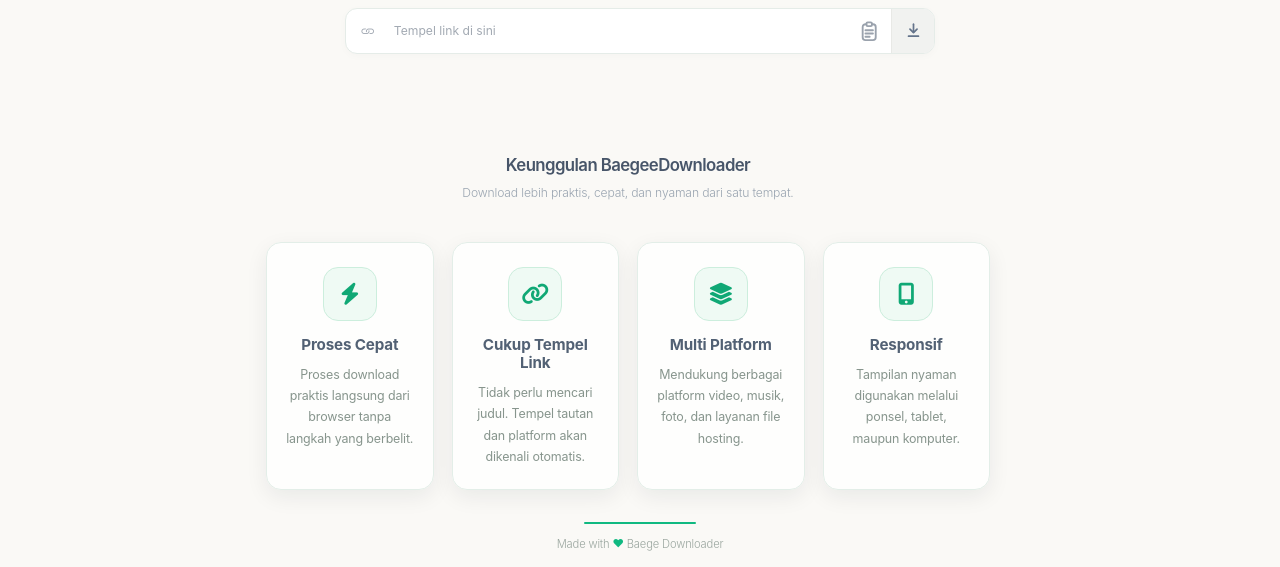
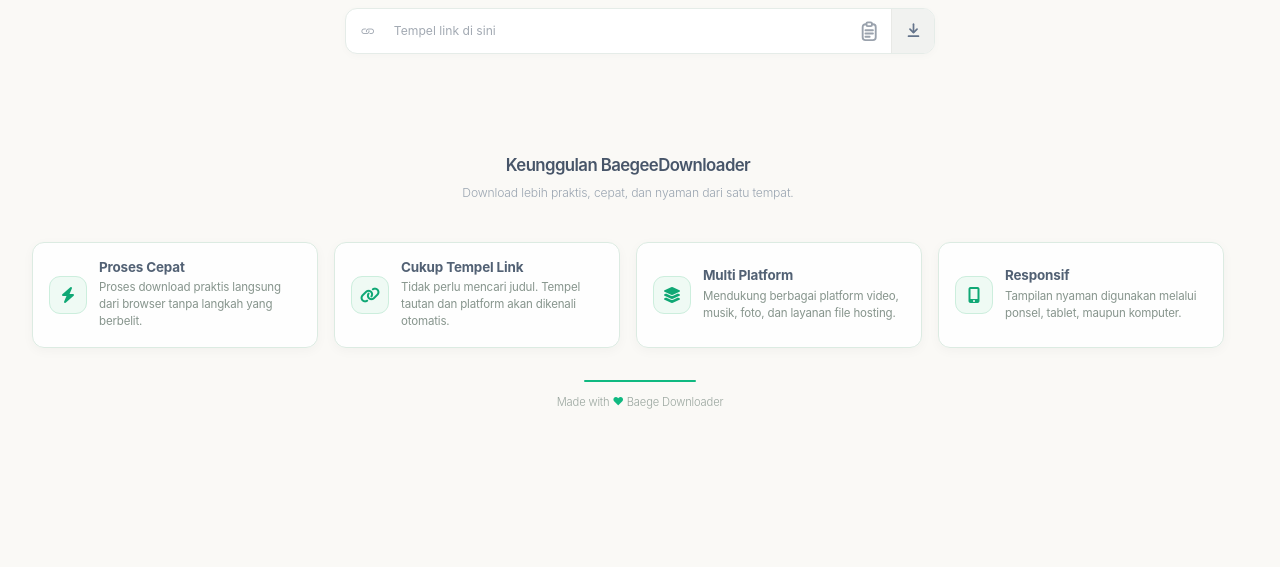
Before and after one commit to grabinet/baege, a website: page public/index.html in a window 1280 px wide. Shown: the part 398-965 px from the top of the page. After the commit the page ends 823 px from the top, so only its background shows below. Drawn offline with nearby package versions, Linux system fonts and the light colour scheme; no server answers.

Commit message:
Widen feature section and restore compact horizontal cards

```diff
--- a/public/css/site.css
+++ b/public/css/site.css
@@ -1070,3 +1070,82 @@
   .benefit-card{transition:none!important}
   .benefit-card:hover{transform:none}
 }
+
+
+/* === Keunggulan desktop: kartu tipis horizontal seperti mobile, dengan ruang lebar === */
+@media(min-width:768px){
+  #features{
+    position:relative!important;
+    left:50%!important;
+    width:min(calc(100vw - 64px),1440px)!important;
+    max-width:1440px!important;
+    transform:translateX(-50%)!important;
+    margin-top:2.4rem!important;
+  }
+  #features>.col-12.text-center,
+  #features>.col-md-10{
+    flex:0 0 100%!important;
+    width:100%!important;
+    max-width:100%!important;
+  }
+  .benefit-grid{
+    grid-template-columns:repeat(4,minmax(0,1fr))!important;
+    align-items:stretch!important;
+    gap:16px!important;
+  }
+  .benefit-card{
+    display:flex!important;
+    flex-direction:row!important;
+    align-items:center!important;
+    justify-content:flex-start!important;
+    text-align:left!important;
+    min-height:0!important;
+    height:auto!important;
+    padding:16px!important;
+    gap:12px!important;
+    border-radius:12px!important;
+    box-shadow:0 3px 12px rgba(15,23,42,.035)!important;
+  }
+  .benefit-icon{
+    width:38px!important;height:38px!important;flex:0 0 38px!important;
+    border-radius:11px!important;font-size:16px!important;
+  }
+  .benefit-copy{width:auto!important;min-width:0!important}
+  .benefit-copy h3{font-size:.84rem!important;margin:0 0 4px!important}
+  .benefit-copy p{font-size:.72rem!important;line-height:1.5!important}
+}
+@media(min-width:768px) and (max-width:1050px){
+  #features{width:min(calc(100vw - 48px),1000px)!important}
+  .benefit-grid{grid-template-columns:repeat(2,minmax(0,1fr))!important}
+}
+
+/* Tema terang sebagai default, warna kartu konsisten di kedua mode */
+body.light-mode .benefit-card{
+  background:rgba(255,255,255,.88)!important;
+  border-color:#dcebe2!important;
+  box-shadow:0 3px 12px rgba(15,23,42,.035)!important;
+}
+body.light-mode .benefit-copy h3{color:#526174!important}
+body.light-mode .benefit-copy p{color:#87958d!important}
+body.light-mode .benefit-icon{
+  background:#effaf4!important;border-color:#cceedd!important;color:#10a875!important;
+}
+body.light-mode #mainNavbar{
+  background:rgba(255,255,255,.96)!important;
+  border-color:#e2e8f0!important;
+}
+body.light-mode #mainNavbar .main-title,
+body.light-mode #mainNavbar .nav-link,
+body.light-mode #mainNavbar .form-check-label{color:#41525d!important}
+body.light-mode #mainNavbar .navbar-toggler{border-color:#d1d7db!important}
+body.light-mode #mainNavbar .navbar-toggler-icon{filter:none!important}
+body.light-mode #mobileSidebar{
+  background:#fff!important;border-color:#e2e8f0!important;
+}
+body.light-mode #mobileSidebar .dropdown-item,
+body.light-mode #mobileSidebar .theme-menu-label,
+body.light-mode #mobileSidebar .form-check-label{color:#41525d!important}
+body:not(.light-mode) #mainNavbar{
+  background:rgba(32,44,51,.96)!important;
+  border-color:var(--dark-border-color)!important;
+}
```
